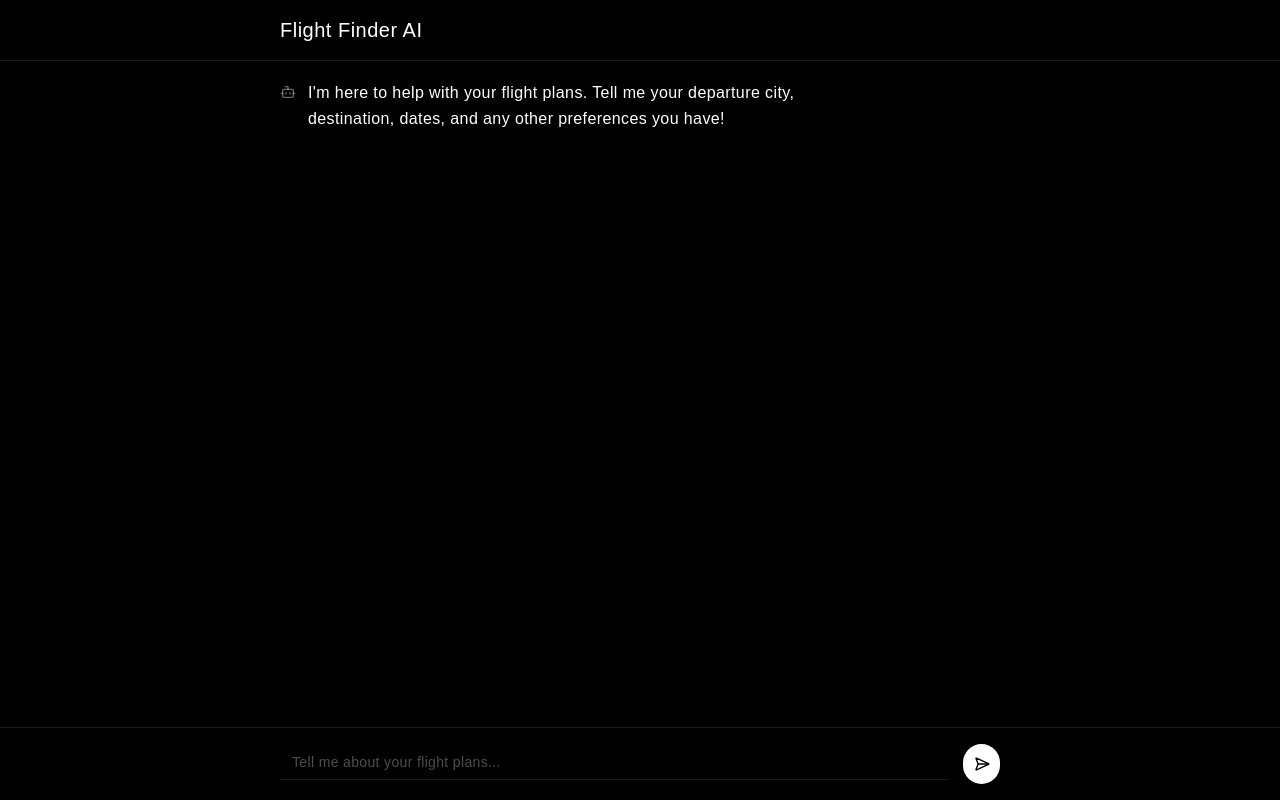
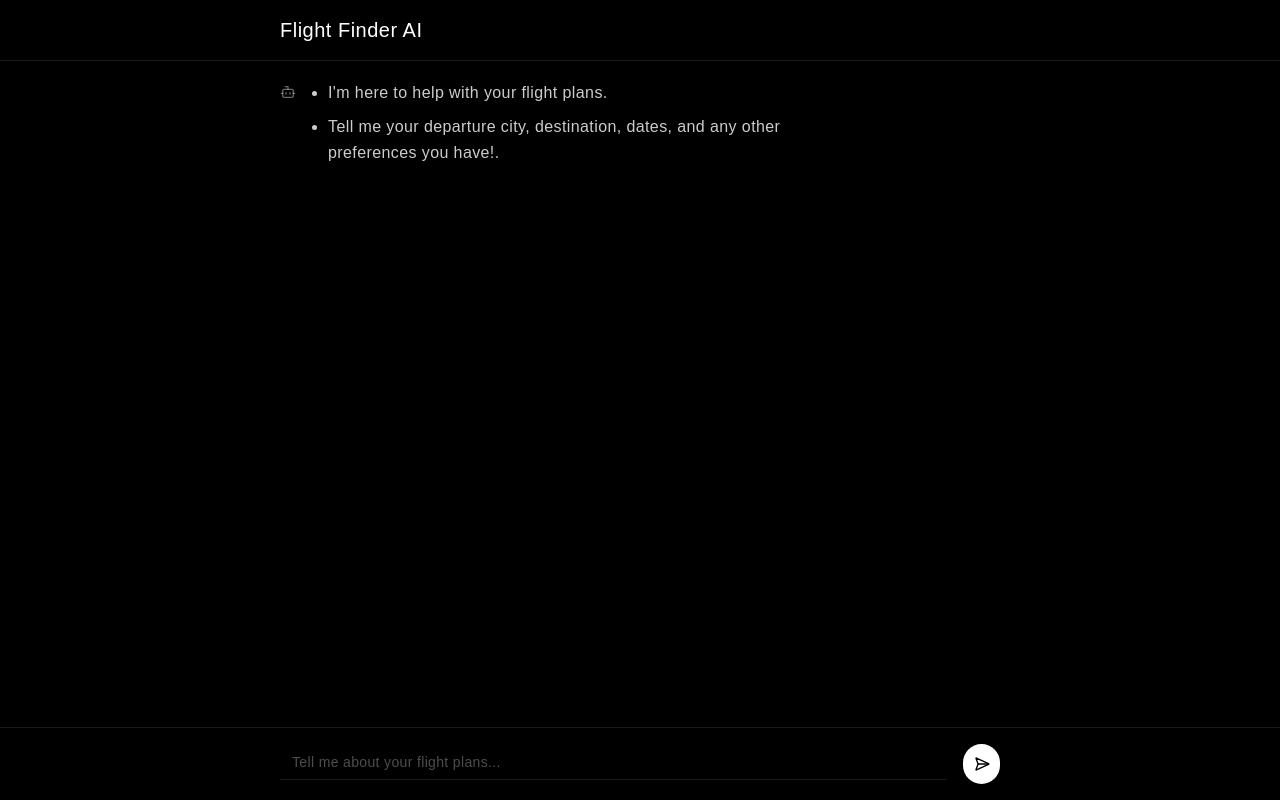
Before and after one commit to StillAbeginnerr/Agentic-Flight-FinderAI, a Next.js app: page / in a window 1280 px wide. Built offline with nearby package versions, Linux system fonts and the light colour scheme.

Commit message:
Update page.tsx

```diff
--- a/app/landing/chat/page.tsx
+++ b/app/landing/chat/page.tsx
@@ -530,21 +530,39 @@ const FlightFinderChat = () => {
                                                 message.role === "user" ? "text-right" : "text-left"
                                             }`}
                                         >
-                                            {message.content}
+                                            {message.role === "assistant" ? (
+                                                // Format assistant messages into bullet points
+                                                <ul className="list-disc pl-5 space-y-2 text-white/80">
+                                                    {message.content
+                                                        .split(". ")
+                                                        .filter((line) => line.trim() !== "")
+                                                        .map((line, idx) => (
+                                                            <li key={idx}>{line.trim()}.</li>
+                                                        ))}
+                                                </ul>
+                                            ) : (
+                                                // Regular text for user messages
+                                                <p>{message.content}</p>
+                                            )}
                                         </div>
                                     ) : (
                                         <div className="space-y-2 w-full">
-                                            {Array.isArray(message.content) && message.content.map((offer, idx) => {
+                                            {Array.isArray(message.content) &&
+                                                message.content.map((offer, idx) => {
                                                     // Determine min and max prices for cost scoring
                                                     const prices = message.content as FlightOffer[];
-                                                const priceValues = prices.map(f => parseFloat(f.price.total));
+                                                    const priceValues = prices.map((f) => parseFloat(f.price.total));
                                                     const minPrice = Math.min(...priceValues);
                                                     const maxPrice = Math.max(...priceValues);
 
                                                     // Extract user preferences from the offer's scores
                                                     const userPreferences: UserPreferences = {
-                                                    preferredTime: parsePreferredTime(messages.find(m => m.role === "user")?.content as string || ""),
-                                                    directFlight: parseDirectFlight(messages.find(m => m.role === "user")?.content as string || ""),
+                                                        preferredTime: parsePreferredTime(
+                                                            messages.find((m) => m.role === "user")?.content as string || ""
+                                                        ),
+                                                        directFlight: parseDirectFlight(
+                                                            messages.find((m) => m.role === "user")?.content as string || ""
+                                                        ),
                                                     };
 
                                                     return (
@@ -559,6 +577,7 @@ const FlightFinderChat = () => {
                                                 })}
                                         </div>
                                     )}
+
                                 </div>
                             </div>
                         ))}
```
Lines whose indentation alone changed are shown as unchanged.
